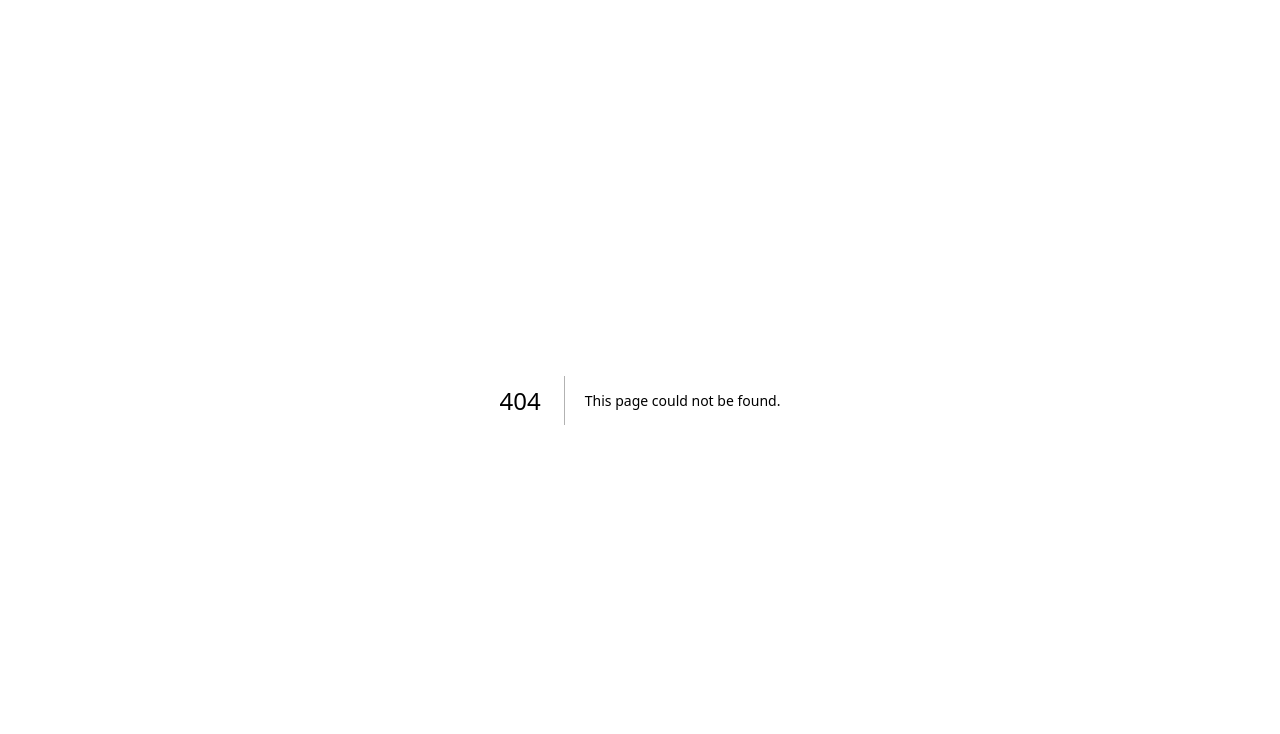
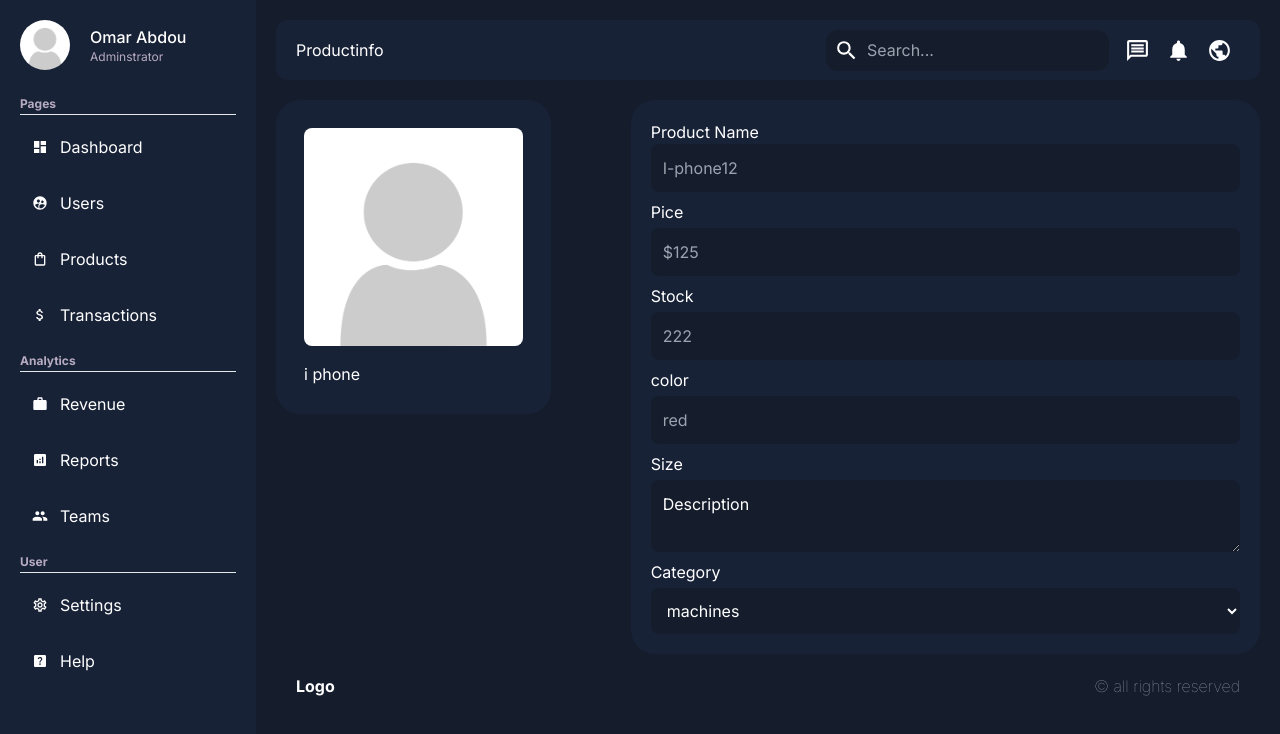
Before and after one commit to omar52/Next-js--project, a Next.js app: page /dashboard/products/productinfo in a window 1280 px wide. Before the commit this address had no page. Shown: the top 734 px of the page. Built offline with nearby package versions, Linux system fonts and the light colour scheme.

Commit message:
connect to DB , creating products & user schemes

```diff
--- /dev/null
+++ b/app/dashboard/products/productinfo/page.jsx
@@ -0,0 +1,89 @@
+import Image from "next/image";
+
+const ProductInfo = () => {
+  return (
+    <div className="grid grid-cols-3  mt-5 gap-20">
+      <div
+        className="info w-6/9 p-5 rounded-3xl h-fit"
+        style={{ backgroundColor: "var(--bgsoft)" }}
+      >
+        <Image
+          className=" w-full p-2 rounded-2xl"
+          height={50}
+          width={50}
+          src="/noavatar.png"
+          alt=""
+        />
+        <p className="p-2">i phone</p>
+      </div>
+      <form
+        className="col-span-2 flex flex-col p-5 rounded-3xl"
+        style={{ backgroundColor: "var(--bgsoft)" }}
+      >
+        <label htmlFor="productname">Product Name</label>
+        <input
+          placeholder="I-phone12"
+          className="p-3 rounded-lg"
+          type="text"
+          name="username"
+          style={{ backgroundColor: "var(--bg)" }}
+        />
+        <label className="mt-2 mb-1" htmlFor="number">
+          Pice
+        </label>
+        <input
+          placeholder="$125"
+          className="p-3 rounded-lg"
+          type="number"
+          name="price"
+          style={{ backgroundColor: "var(--bg)" }}
+        />
+        <label className="mt-2 mb-1" htmlFor="number">
+          Stock
+        </label>
+        <input
+          placeholder="222"
+          className="p-3 rounded-lg"
+          type="number"
+          name="stock"
+          style={{ backgroundColor: "var(--bg)" }}
+        />
+        <label className="mt-2 mb-1" htmlFor="color">
+          color
+        </label>
+        <input
+          placeholder="red"
+          className="p-3 rounded-lg"
+          type="text"
+          style={{ backgroundColor: "var(--bg)" }}
+        />
+        <label className="mt-2 mb-1" htmlFor="size">
+          Size
+        </label>
+        <textarea
+          className="p-3 rounded-lg"
+          name="desc"
+          id="desc"
+          style={{ backgroundColor: "var(--bg)" }}
+        >
+          Description
+        </textarea>
+
+        <label className="mt-2 mb-1" htmlFor="isactive">
+          Category
+        </label>
+        <select
+          className="p-3 rounded-lg border-none outline-none"
+          name="cat"
+          id="cat"
+          style={{ backgroundColor: "var(--bg)" }}
+        >
+          <option className="border-none outline-none p-1" value="yes">machines</option>
+          <option className="border-none outline-none p-1" value="no">clothes</option>
+        </select>
+      </form>
+    </div>
+  );
+};
+
+export default ProductInfo;
--- a/app/dashboard/users/page.jsx
+++ b/app/dashboard/users/page.jsx
@@ -2,8 +2,12 @@ import Search from "@/app/ui/dashboard/search/search";
 import Pagination from "@/app/ui/dashboard/pagination/pagination";
 import UserTable from "@/app/ui/dashboard/user/table/table";
 import Link from "next/link";
+import { fetchUsers } from "@/app/lib/data";
 
-const UserPage = () => {
+const UserPage = async () => {
+  const users = await fetchUsers();
+  console.log(users);
+
   return (
     <div
       className="mt-5 p-5 rounded-xl flex flex-col"
@@ -12,17 +16,16 @@ const UserPage = () => {
       <div className="heading flex justify-between">
         <Search placeholder="Search for a User" />
         <Link href="/dashboard/users/add">
-
-        <button className="px-4 py-2 bg-purple-700 text-white rounded-lg">
-          Add new
-        </button>
+          <button className="px-4 py-2 bg-purple-700 text-white rounded-lg">
+            Add new
+          </button>
         </Link>
       </div>
       <div className="table">
-        <UserTable />
+        <UserTable users={users} />
       </div>
       <div className="pagination">
-        <Pagination/>
+        <Pagination />
       </div>
     </div>
   );
--- /dev/null
+++ b/app/lib/data.js
@@ -0,0 +1,16 @@
+// import { User } from "./models";
+import { User } from "./models";
+import { connectToDB } from "./utils";
+
+const fetchUsers = async () => {
+  try {
+    await connectToDB();
+    const users = await User.find();
+    return users;
+  } catch (err) {
+    console.log(err);
+    throw new Error("Failed to fetch users");
+  }
+};
+
+module.exports = { fetchUsers };
--- /dev/null
+++ b/app/lib/models.js
@@ -0,0 +1,78 @@
+import mongoose from "mongoose";
+
+const userSchema = new mongoose.Schema(
+  {
+    username: {
+      type: String,
+      required: true,
+      unique: true,
+      min: 3,
+      max: 20,
+    },
+    email: {
+      type: String,
+      required: true,
+      unique: true,
+    },
+    password: {
+      type: String,
+      required: true,
+    },
+    img: {
+      type: String,
+    },
+    isAdmin: {
+      type: Boolean,
+      default: false,
+    },
+    isActive: {
+      type: Boolean,
+      default: true,
+    },
+    phone: {
+      type: String,
+    },
+    address: {
+      type: String,
+    },
+  },
+  { timestamps: true }
+);
+
+const productSchema = new mongoose.Schema(
+  {
+    title: {
+      type: String,
+      required: true,
+      unique: true,
+    },
+    desc: {
+      type: String,
+      required: true,
+    },
+    price: {
+      type: Number,
+      required: true,
+      min: 0,
+    },
+    stock: {
+      type: Number,
+      required: true,
+      min: 0,
+    },
+    img: {
+      type: String,
+    },
+    color: {
+      type: String,
+    },
+    size: {
+      type: String,
+    },
+  },
+  { timestamps: true }
+);
+
+export const User = mongoose.models.User || mongoose.model("User", userSchema);
+export const Product =
+  mongoose.models.Product || mongoose.model("Product", productSchema);
--- /dev/null
+++ b/app/lib/utils.js
@@ -0,0 +1,16 @@
+import mongoose from "mongoose";
+
+const connection = {};
+
+export const connectToDB = async () => {
+  try {
+    if (connection.isConnected) return;
+    const db = await mongoose.connect(process.env.MONGO);
+    connection.isConnected = db.connections[0].readyState;
+  } catch (error) {
+    console.log(error)
+    throw new Error(error);
+  }
+  console.log("connection done");
+
+};
--- a/app/login/page.jsx
+++ b/app/login/page.jsx
@@ -2,11 +2,11 @@ const Login = () => {
   return (
     <div className=" flex flex-col min-h-screen justify-center items-center ">
       <form
-        className="flex flex-col p-5 rounded-lg text-start w-1/5 bg-gradient-to-r from-indigo-500 from-10% via-sky-500 via-30% to-emerald-500 to-90%"
+        className="flex flex-col p-5 rounded-lg text-start w-1/5 bg-gradient-to-t from-indigo-800"
 
       >
         <h2 className="mb-10 font-extrabold text-6xl  ">Login</h2>
-        <label className="text-xs font-thin text-black" htmlFor="username">
+        <label className="text-xs font-thin text-white" htmlFor="username">
           User Name
         </label>
         <input
@@ -16,7 +16,7 @@ const Login = () => {
           placeholder="Name"
           style={{ backgroundColor: "var(--bg)" }}
         />
-        <label className="text-xs font-thin text-black" htmlFor="password">
+        <label className="text-xs font-thin text-white  " htmlFor="password">
           Password
         </label>
         <input
@@ -26,7 +26,7 @@ const Login = () => {
           placeholder="Password"
           style={{ backgroundColor: "var(--bg)" }}
         />
-        <button className="mt-4 bg-green-600  px-3 py-1.5 rounded-md text-black">
+        <button className="mt-4 bg-white  px-3 py-1.5 rounded-md text-black">
           Login
         </button>
       </form>
--- a/app/ui/dashboard/navbar/navbar.jsx
+++ b/app/ui/dashboard/navbar/navbar.jsx
@@ -22,11 +22,10 @@ const Navbar = () => {
         >
           <MdSearch size={25} className="cursor-pointer me-2" />
           <input
-          className="border-none outline-none"
+            className="border-none outline-none"
             style={{ backgroundColor: "var(--bg)" }}
             type="text"
             placeholder="Search..."
-
           />
         </div>
         <div className="icons flex items-center">
--- a/app/ui/dashboard/products/productstable/table.jsx
+++ b/app/ui/dashboard/products/productstable/table.jsx
@@ -1,3 +1,4 @@
+import Link from "next/link";
 import { MdPerson3 } from "react-icons/md";
 
 const ProductsTable = () => {
@@ -24,43 +25,26 @@ const ProductsTable = () => {
                 size={25}
                 className="w-5 h-5 rounded-full bg-gray-600    opacity-20"
               />
-              Iphone-13
+              Iphone-10
             </td>
-            <td className="my-0.5 w-fit">Lorem ipsum dolor sit amet consectetur adipisicing elit. Commodi, sit?</td>
+            <td className="my-0.5">
+              Lorem ipsum dolor sit amet consectetur adipisicing elit. Commodi,
+              sit?
+            </td>
+            <td className="my-0.5">15</td>
+            <td className="my-0.5">Oct 20 2021</td>
             <td className="my-0.5">$123</td>
-            <td className="my-0.5">Oct 20 2021</td>
-            <td className="my-0.5">15</td>
             <td className="my-0.5  gap-1">
-              <span className=" bg-green-700 text-white p-0.5 text-xs font-medium me-2 px-2.5 py-0.5 rounded dark:bg-gray-700 dark:text-gray-400  cursor-pointer">
-                view
-              </span>
+              <Link href="/dashboard/products/productinfo">
+                <button className=" bg-green-700 text-white p-0.5 text-xs font-medium me-2 px-2.5 py-0.5 rounded dark:bg-gray-700 dark:text-gray-400  cursor-pointer">
+                  view
+                </button>
+              </Link>
               <span className=" bg-red-700 text-white p-0.5 text-xs font-medium me-2 px-2.5 py-0.5 rounded dark:bg-gray-700 dark:text-gray-400 cursor-pointer">
                 dismiss
               </span>
             </td>
           </tr>
-          <tr>
-            <td className="my-0.5 flex flex-row gap-1 items-center py-3">
-              <MdPerson3
-                size={25}
-                className="w-5 h-5 rounded-full bg-gray-600    opacity-20"
-              />
-              Iphone-10
-            </td>
-            <td className="my-0.5">Lorem ipsum dolor sit amet consectetur adipisicing elit. Commodi, sit?</td>
-            <td className="my-0.5">15</td>
-            <td className="my-0.5">Oct 20 2021</td>
-            <td className="my-0.5">$123</td>
-            <td className="my-0.5  gap-1">
-              <span className=" bg-green-700 text-white p-0.5 text-xs font-medium me-2 px-2.5 py-0.5 rounded dark:bg-gray-700 dark:text-gray-400  cursor-pointer">
-                view
-              </span>
-              <span className=" bg-red-700 text-white p-0.5 text-xs font-medium me-2 px-2.5 py-0.5 rounded dark:bg-gray-700 dark:text-gray-400 cursor-pointer">
-                dismiss
-              </span>
-            </td>
-          </tr>
-
         </tbody>
       </table>
     </div>
--- a/app/ui/dashboard/user/table/table.jsx
+++ b/app/ui/dashboard/user/table/table.jsx
@@ -1,7 +1,8 @@
+import Image from "next/image";
 import Link from "next/link";
 import { MdPerson3 } from "react-icons/md";
 
-const UserTable = () => {
+const UserTable = ({ users }) => {
   return (
     <div
       className="rounded-lg mt-5 p-3"
@@ -19,19 +20,23 @@ const UserTable = () => {
           </tr>
         </thead>
         <tbody>
-
+          {users?.map((user) => (
+            <>
               <tr>
                 <td className="mt-0.5 flex flex-row gap-1 items-center py-3">
-              <MdPerson3
-                size={25}
+                  <Image
+                    alt="pic"
+                    width={25}
+                    height={25}
+                    href={user.img}
                     className="w-5 h-5 rounded-full bg-gray-600    opacity-20"
                   />
-              Lolo
+                  {user.username}
                 </td>
-            <td className="mt-0.5">Lolo@gmail.com</td>
+                <td className="mt-0.5">{user.email}</td>
                 <td className="mt-0.5">OCt 30 2023</td>
                 <td className="mt-0.5">client</td>
-            <td className="mt-0.5">Avtive</td>
+                <td className="mt-0.5">{user.isActive}</td>
                 <td className="mt-0.5  gap-1">
                   <Link href="/dashboard/users/userinfo">
                     <button className=" bg-green-700 text-white p-0.5 text-xs font-medium me-2 px-2.5 py-0.5 rounded dark:bg-gray-700 dark:text-gray-400  cursor-pointer">
@@ -43,6 +48,8 @@ const UserTable = () => {
                   </button>
                 </td>
               </tr>
+            </>
+          ))}
         </tbody>
       </table>
     </div>
--- a/package.json
+++ b/package.json
@@ -18,7 +18,10 @@
     "@mui/material": "^5.16.5",
     "@mui/material-nextjs": "^5.16.4",
     "@next/eslint-plugin-next": "14.0.1",
-    "next": "14.0.1",
+    "mogoose": "^0.0.1-security",
+    "mongodb": "^6.8.0",
+    "mongoose": "^8.5.2",
+    "next": "^14.0.1",
     "react": "18",
     "react-dom": "18",
     "react-icons": "^4.11.0",
```
Also changed, not shown: app/dashboard/users/userinfo/page.jsx (renamed from app/dashboard/users/[id]/page.jsx), 2 other files (tests, documents, lock files or other folders). Lines whose indentation alone changed are shown as unchanged.
